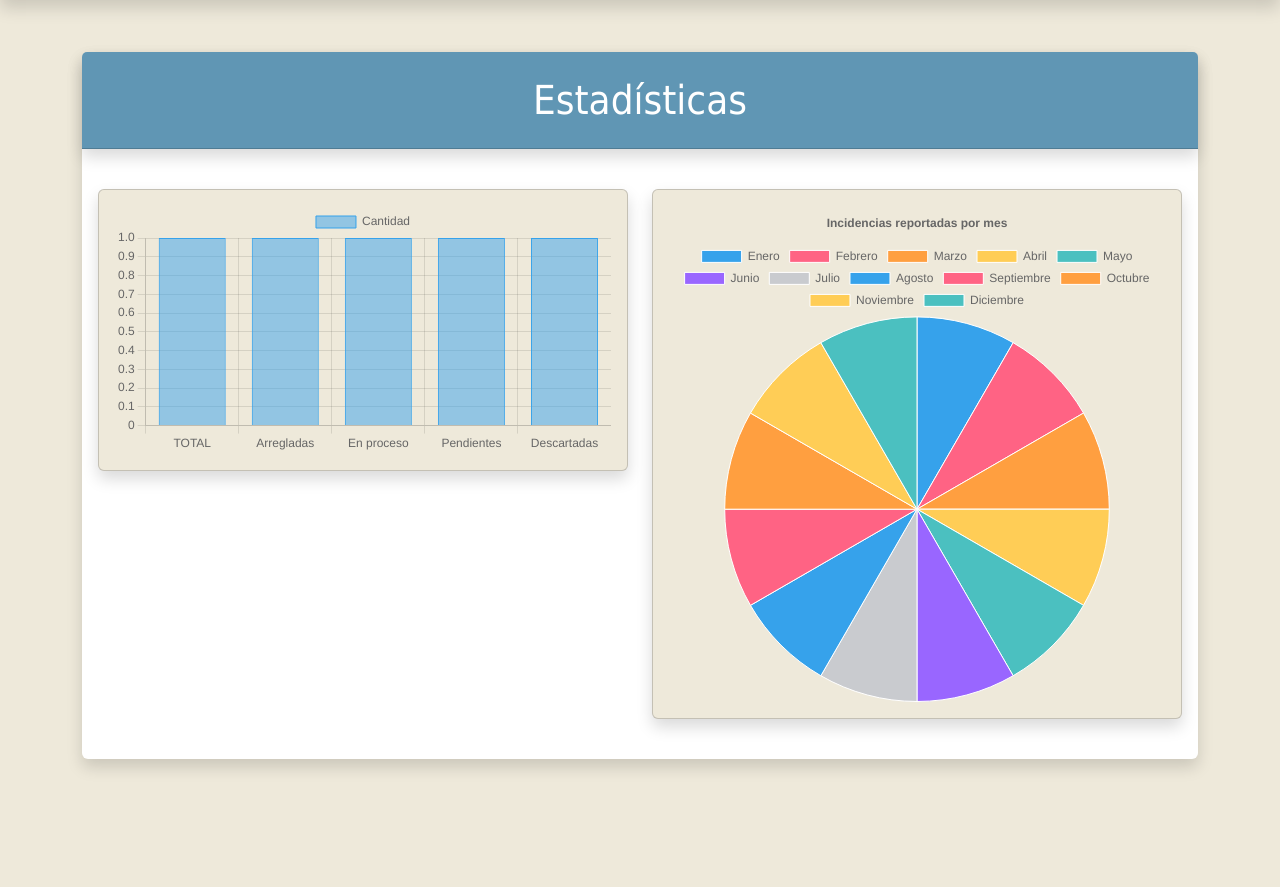
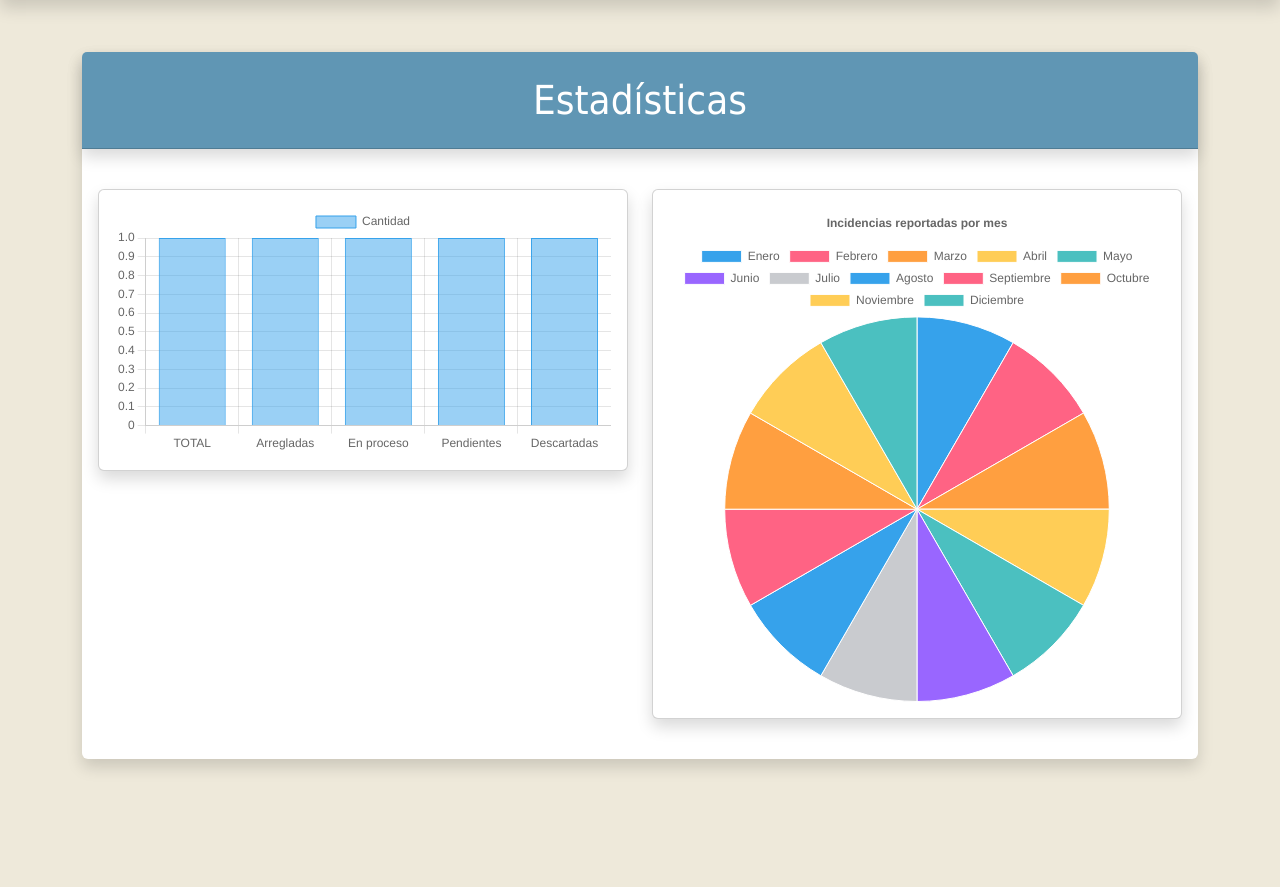
Before and after one commit to yerayboix/cirep_backend, a Django app: template templates/dashboard.html in a window 1280 px wide. Shown: the part 56-943 px from the top of the page. Run offline with Django 4.2, Linux system fonts and the light colour scheme; the template is opened without the code that fills it: most values are stand-ins (such as "Sample title", 1, 10 or a date in 2020); parts of the project's set-up code (start-up, migrations or seed data) failed here and were passed over; some libraries are stand-ins or nearby versions.

Commit message:
Color dashboard arreglado y subida base de datos

```diff
--- a/templates/dashboard.html
+++ b/templates/dashboard.html
@@ -10,14 +10,14 @@
         </div>
         <div class="card-body row row-cols-1 row-cols-md-2 mt-4">
             <div class="col mb-4">
-                <div class="card shadow" style="background-color: #EEE9DA!important;">
+                <div class="card shadow" >
                     <div class="card-body">
                         <canvas id="myChart"></canvas>
                     </div>
                 </div>
             </div>
             <div class="col mb-4 ">
-                <div class="card shadow" style="background-color: #EEE9DA!important;">
+                <div class="card shadow" >
                     <div class="card-body">
                         <canvas id="myChart1"></canvas>
                     </div>
```
Also changed, not shown: db.sqlite3.
